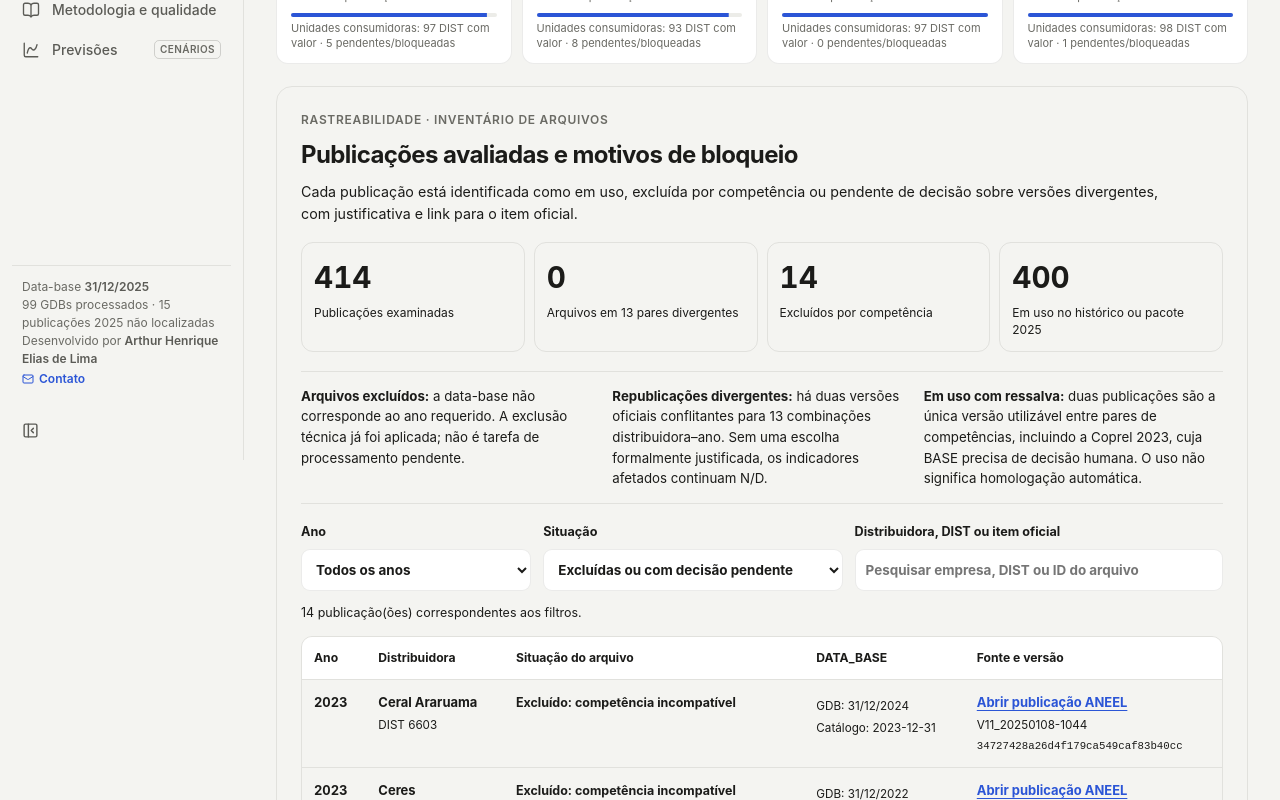
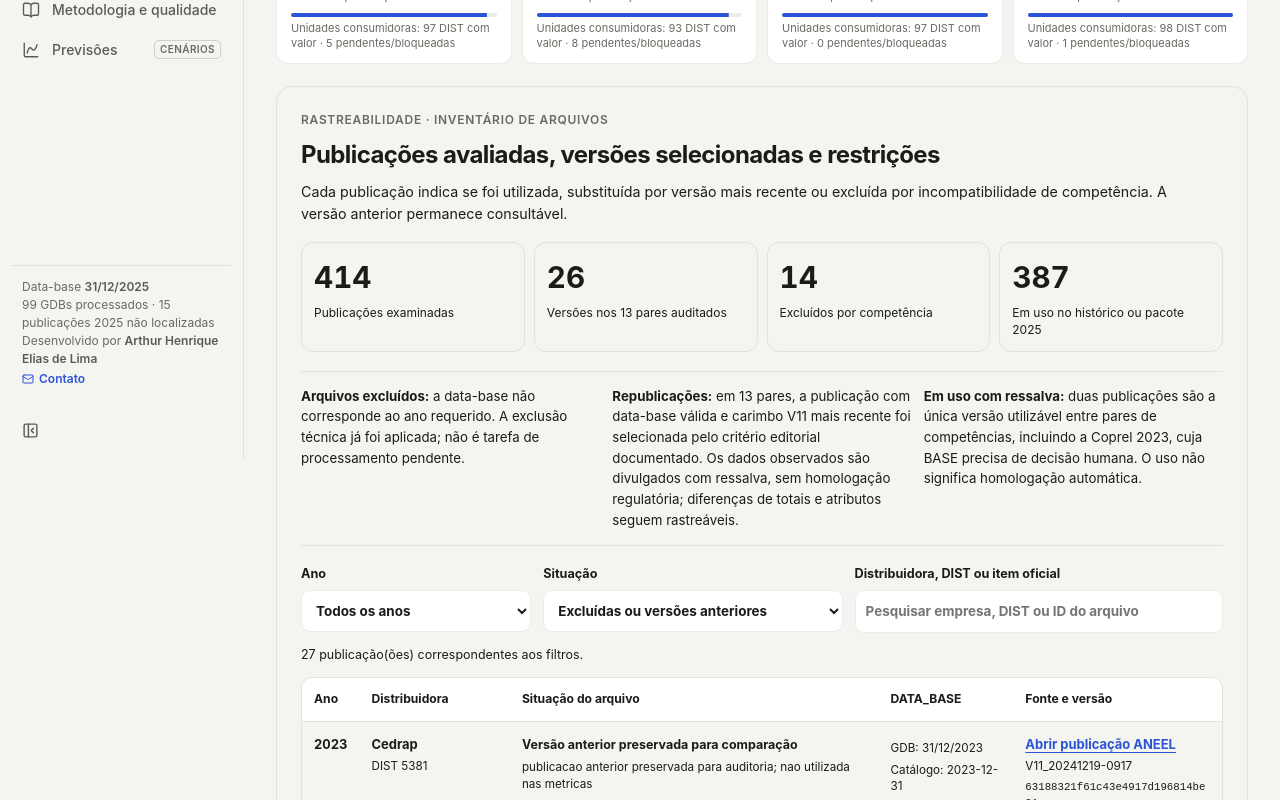
Before and after one commit to artelias/BDGD, a Next.js app in the folder nucleo-dados-bdgd/web/: page /evolucao in a window 1280 px wide. Shown: the part 340-1140 px from the top of the page. Built offline with nearby package versions, Linux system fonts and the light colour scheme.

Commit message:
ux(publicacoes): mostrar 13 republicacoes escolhidas e versoes anteriores sem afirmar homologacao

```diff
--- a/nucleo-dados-bdgd/web/src/components/pages/PublicacoesAuditadas.tsx
+++ b/nucleo-dados-bdgd/web/src/components/pages/PublicacoesAuditadas.tsx
@@ -22,12 +22,14 @@ type Filtro = "restritas" | "divergentes" | "competencia" | "em_uso" | "todas";
 const TOTAL_ESPERADO = 414;
 const PENDENTE = "par_divergente_pendente";
 const EXCLUIDAS = new Set(["excluido_competencia", "par_item_excluido_competencia"]);
+const ANTERIOR = "versao_anterior_preservada";
 const LABEL: Record<string, string> = {
   par_divergente_pendente: "Duas versões divergentes — decisão pendente",
+  versao_anterior_preservada: "Versão anterior preservada para comparação",
   excluido_competencia: "Excluído: competência incompatível",
   par_item_excluido_competencia: "Versão do par excluída por competência",
   par_competencia_unica_valida_em_uso: "Versão única em uso (ver ressalvas)",
-  em_uso_na_serie: "Em uso na série",
+  em_uso_na_serie: "Versão utilizada no histórico",
   pacote_2025: "Pacote 2025",
 };
 const fmt = (v: number) => new Intl.NumberFormat("pt-BR").format(v);
@@ -51,7 +53,7 @@ export function PublicacoesAuditadas() {
       .catch((err: Error) => { if (err.name !== "AbortError") setErro(err.message); });
     return () => ctrl.abort();
   }, []);
-  const restritas = (data?.resumo[PENDENTE] ?? 0) +
+  const restritas = (data?.resumo[PENDENTE] ?? 0) + (data?.resumo[ANTERIOR] ?? 0) +
     (data?.resumo.excluido_competencia ?? 0) +
     (data?.resumo.par_item_excluido_competencia ?? 0);
   const linhas = useMemo(() => {
@@ -60,10 +62,10 @@ export function PublicacoesAuditadas() {
     return data.items.filter((r) => {
       const status = r[4];
       if (ano !== "todos" && String(r[0]) !== ano) return false;
-      if (filtro === "restritas" && !(status === PENDENTE || EXCLUIDAS.has(status))) return false;
-      if (filtro === "divergentes" && status !== PENDENTE) return false;
+      if (filtro === "restritas" && !(status === PENDENTE || status === ANTERIOR || EXCLUIDAS.has(status))) return false;
+      if (filtro === "divergentes" && !(status === PENDENTE || status === ANTERIOR || r[8] === "criterio_editorial_mais_recente")) return false;
       if (filtro === "competencia" && !EXCLUIDAS.has(status)) return false;
-      if (filtro === "em_uso" && (status === PENDENTE || EXCLUIDAS.has(status))) return false;
+      if (filtro === "em_uso" && (status === PENDENTE || status === ANTERIOR || EXCLUIDAS.has(status))) return false;
       return !term || [r[1], r[2], r[3], r[7]].some((v) =>
         String(v).toLocaleLowerCase("pt-BR").includes(term));
     }).sort((a, b) => b[0] - a[0] || a[2].localeCompare(b[2], "pt-BR") || a[3].localeCompare(b[3]));
@@ -74,8 +76,8 @@ export function PublicacoesAuditadas() {
       <div className={s.head}>
         <div>
           <div className="eyebrow">Rastreabilidade · inventário de arquivos</div>
-          <h2 id="publicacoes-auditadas-title">Publicações avaliadas e motivos de bloqueio</h2>
-          <p>Cada publicação está identificada como em uso, excluída por competência ou pendente de decisão sobre versões divergentes, com justificativa e link para o item oficial.</p>
+          <h2 id="publicacoes-auditadas-title">Publicações avaliadas, versões selecionadas e restrições</h2>
+          <p>Cada publicação indica se foi utilizada, substituída por versão mais recente ou excluída por incompatibilidade de competência. A versão anterior permanece consultável.</p>
         </div>
       </div>
       {!data ? (erro ? <p role="alert">Falha ao carregar inventário: {erro}.</p> :
@@ -83,13 +85,13 @@ export function PublicacoesAuditadas() {
         <>
           <div className={s.kpis} aria-label="Resumo do inventário">
             <div><strong>{fmt(data.total)}</strong><span>Publicações examinadas</span></div>
-            <div><strong>{fmt(data.resumo[PENDENTE] ?? 0)}</strong><span>Arquivos em 13 pares divergentes</span></div>
+            <div><strong>{fmt(2 * (data.resumo.versao_anterior_preservada ?? 0))}</strong><span>Versões nos 13 pares auditados</span></div>
             <div><strong>{fmt((data.resumo.excluido_competencia ?? 0) + (data.resumo.par_item_excluido_competencia ?? 0))}</strong><span>Excluídos por competência</span></div>
             <div><strong>{fmt(data.total - restritas)}</strong><span>Em uso no histórico ou pacote 2025</span></div>
           </div>
           <div className={s.explicacao}>
             <p><b>Arquivos excluídos:</b> a data-base não corresponde ao ano requerido. A exclusão técnica já foi aplicada; não é tarefa de processamento pendente.</p>
-            <p><b>Republicações divergentes:</b> há duas versões oficiais conflitantes para 13 combinações distribuidora–ano. Sem uma escolha formalmente justificada, os indicadores afetados continuam N/D.</p>
+            <p><b>Republicações:</b> em 13 pares, a publicação com data-base válida e carimbo V11 mais recente foi selecionada pelo critério editorial documentado. Os dados observados são divulgados com ressalva, sem homologação regulatória; diferenças de totais e atributos seguem rastreáveis.</p>
             <p><b>Em uso com ressalva:</b> duas publicações são a única versão utilizável entre pares de competências, incluindo a Coprel 2023, cuja BASE precisa de decisão humana. O uso não significa homologação automática.</p>
           </div>
           <div className={s.filtros}>
@@ -101,8 +103,8 @@ export function PublicacoesAuditadas() {
             </label>
             <label>Situação
               <select value={filtro} onChange={(e) => setFiltro(e.target.value as Filtro)}>
-                <option value="restritas">Excluídas ou com decisão pendente</option>
-                <option value="divergentes">Republicações divergentes</option>
+                <option value="restritas">Excluídas ou versões anteriores</option>
+                <option value="divergentes">Pares de republicações</option>
                 <option value="competencia">Excluídas por competência</option>
                 <option value="em_uso">Em uso (incluindo ressalvas)</option>
                 <option value="todas">Todas as publicações</option>
@@ -123,7 +125,7 @@ export function PublicacoesAuditadas() {
                     <td className={s.ano}>{r[0]}</td>
                     <td><b>{r[2]}</b><span className={s.sub}>DIST {r[1]}</span></td>
                     <td><strong className={s.estado} data-uso={r[4]}>{LABEL[r[4]] ?? r[4]}</strong>
-                      {(r[4] === PENDENTE || r[4] === "par_competencia_unica_valida_em_uso") &&
+                      {(r[4] === PENDENTE || r[4] === ANTERIOR || r[8] === "criterio_editorial_mais_recente" || r[4] === "par_competencia_unica_valida_em_uso") &&
                         <span className={s.sub}>{r[9]}</span>}
                     </td>
                     <td><span className={s.sub}>GDB: {r[5] || "não identificado"}</span><span className={s.sub}>Catálogo: {r[6] || "não informado"}</span></td>
@@ -151,7 +153,7 @@ export function PublicacoesAuditadas() {
             </div>
           </details>
           <ParesDivergentes />
-          <p className={s.rodape}>Fonte: matriz de conformidade BDGD Ordinária, commit {data.sourceCommit}, auditoria concluída em 25/10/2026. Nenhuma versão pendente foi escolhida automaticamente. Publicações não localizadas no catálogo e ativos não aplicáveis são controlados separadamente no contrato.</p>
+          <p className={s.rodape}>Fonte: matriz de conformidade BDGD Ordinária, commit {data.sourceCommit}, auditoria concluída em 25/10/2026. As 13 versões posteriores foram selecionadas por regra explícita do portal, sem alterar os arquivos oficiais e sem alegar homologação. Publicações não localizadas e ativos não aplicáveis seguem controlados separadamente.</p>
         </>
       )}
     </section>
```
